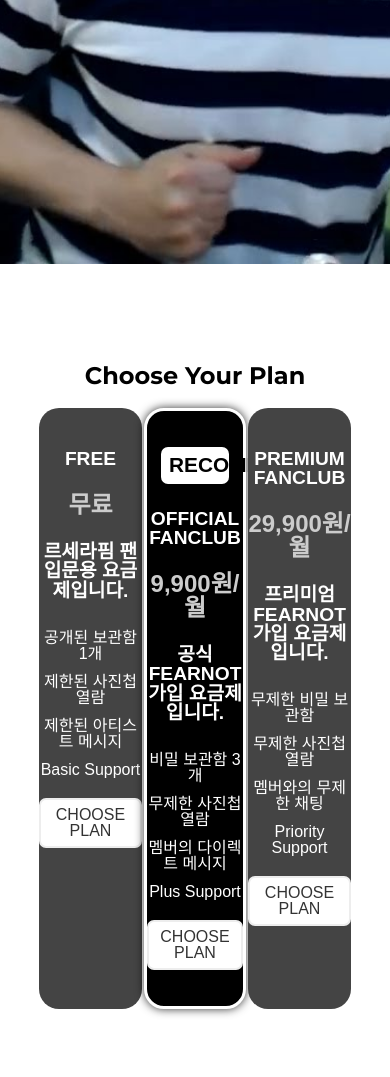
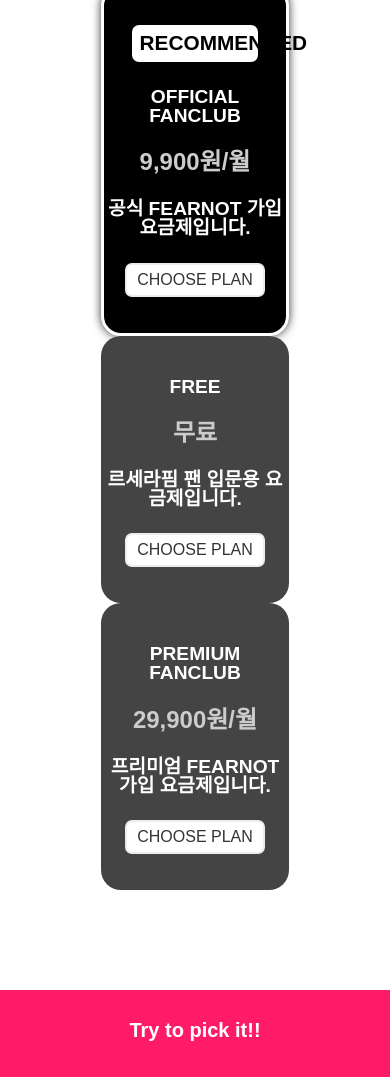
Before and after one commit to rudrbgus/html-css-study202307, a plain HTML site: page index.html in a window 390 px wide. Shown: the part 580-1657 px from the top of the page. Drawn offline with nearby package versions, Linux system fonts and the light colour scheme.

Commit message:
css 실습페이지 반응형

```diff
--- a/CSS-template/css/main.css
+++ b/CSS-template/css/main.css
@@ -1,6 +1,6 @@
 /* Google Font */
 @import url('https://fonts.googleapis.com/css2?family=Noto+Sans+KR:wght@100;300;400;500;700;900&display=swap');
-
+@import url('main-tablet.css')
 
 @import url('../../common.css');
 
@@ -362,4 +362,24 @@ footer .go-top{
     position: fixed;
     right: 50px;
     bottom: 60px;
+<<<<<<< Updated upstream
 }
+=======
+<<<<<<< Updated upstream
+}
+
+=======
+<<<<<<< Updated upstream
+=======
+}
+
+
+/* 1024해상도 태블릿 */
+@media screen and (max-width: 1024px) {
+    #product-overview{
+        height: calc(50vh - 97px);
+    }
+>>>>>>> Stashed changes
+}
+>>>>>>> Stashed changes
+>>>>>>> Stashed changes
--- a/CSS-template/index.html
+++ b/CSS-template/index.html
@@ -57,9 +57,29 @@
     <!-- <script src="js/slick.min.js" defer></script> -->
 
     <!-- custom js -->
+<<<<<<< Updated upstream
     <!-- <script src="js/config.js" defer></script>
     <script src="js/gnb-event.js" defer></script>
     <script src="js/scroll-event.js" defer></script> -->
+=======
+<<<<<<< Updated upstream
+     <!-- <script src="js/config.js" defer></script>      -->
+     <script src="js/gnb-event.js" defer></script>
+     <!-- <script src="js/scroll-event.js" defer></script>  -->
+
+=======
+<<<<<<< Updated upstream
+    <!-- <script src="js/config.js" defer></script>
+    <script src="js/gnb-event.js" defer></script>
+    <script src="js/scroll-event.js" defer></script> -->
+=======
+    <!-- <script src="js/config.js" defer></script>      -->
+    <script src="js/gnb-event.js" defer></script>
+    <!-- <script src="js/scroll-event.js" defer></script>  -->
+
+>>>>>>> Stashed changes
+>>>>>>> Stashed changes
+>>>>>>> Stashed changes
 </head>
 
 <body>
@@ -264,7 +284,5 @@
     <!— //footer—>
 
 </div>
-
 </body>
-
 </html>
--- /dev/null
+++ b/main-tablet.css
@@ -0,0 +1,10 @@
+/* 1024해상도 태블릿 */
+@media screen and (max-width: 1024px) {
+    #product-overview{
+        height: calc(50vh - 97px);
+    }
+
+    #plans .plan-wrapper{
+        flex-direction: column;
+    }
+}
--- a/main.css
+++ b/main.css
@@ -1,5 +1,7 @@
 @import url('common.css');
 @import url('include.css');
+@import url('main-tablet.css')
+/* 큰 와이드 화면 1980 해상도 */
 
 
 /* common style */
@@ -176,3 +178,27 @@ body{
 /*
 
  */
+
+ /* 1024해상도 태블릿 */
+@media screen and (max-width: 1024px) {
+    #product-overview{
+        height: calc(50vh - 97px);
+    }
+
+    #plans .plan-wrapper{
+        flex-direction: column;
+    }
+
+    #plans .plan-wrapper .plan--highlighted{
+        order: -1;
+    }
+
+    #plans .plan-wrapper .plan{
+        width: 60%;
+        align-self: center;
+        gap: 30px;
+    }
+    #plans .plan-wrapper .plan .plan__features{
+        display: none;
+    }
+}
```
